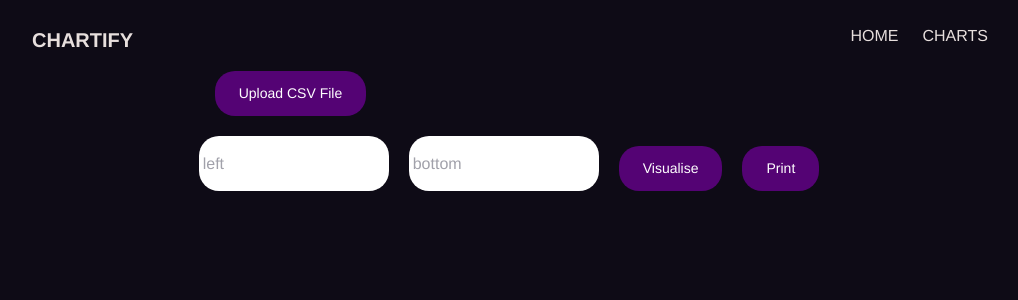
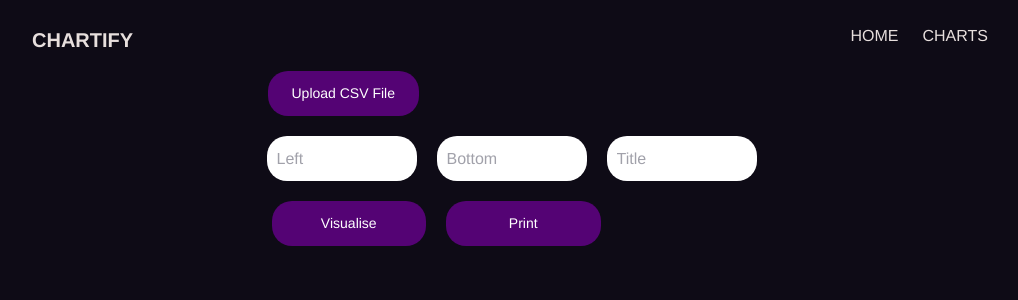
Before and after one commit to Lavish098/CsvDataVisualiser, a Vue app in the folder csvdatavisualiser/: page /barchart in a window 1280 px wide. Shown: the top 300 px of the page, without its empty margins (131-1149 px from the left). Built offline with nearby package versions, Linux system fonts and the light colour scheme; what vue-papa-parse would draw is missing.

Commit message:
csvdatavisualiser

```diff
--- a/csvdatavisualiser/src/assets/input.css
+++ b/csvdatavisualiser/src/assets/input.css
@@ -23,7 +23,7 @@
     display: none;
 }
 .upload-file span{
-    font-size: 12px;
+    font-size: 17px;
     margin-left: 16px;
     align-self: center;
 }
@@ -52,7 +52,6 @@
 }
 .datainput button{
   transition: 0.5s ease-in-out all;
-  margin-top: 10px;
   margin-left: 20px;
     width: 30%;
     font-size: 14px;
@@ -63,15 +62,22 @@
     background-color: rgb(84, 3, 116);
     text-decoration: none;
 }
+.datainput button:nth-child(1){
+  margin-top: 0;
+}
 .data-info{
     display: flex;
-    flex-direction: column;
-    margin-bottom: 32px;
+    flex-wrap: wrap;
+    margin-bottom: 20px;
 }
 @media screen and (min-width: 550px) {
   .data-info{
+    flex-wrap: nowrap;
     flex-direction: row;
     margin-top: 20px;
+  }
+  .datainput button{
+    margin-top: 0;
   }
 }
 @media screen and (min-width: 768px) {
@@ -85,13 +91,18 @@
   margin-left: 20px;
   margin-bottom: 10px;
 }
-.data-info input:nth-child(2){
-  margin-right: 20px;
+/* .data-info input:nth-child(2){
+  margin-right: 10px;
+  margin-left: 10px;
+  margin-bottom: 10px;
+} */
+.data-info input:nth-child(3){
+  margin-right: 10px;
   margin-left: 20px;
 }
 @media screen and (min-width: 550px) {
   .data-info input:nth-child(1){
-    margin-left: 0;
+    margin-left: 15px;
   margin-bottom: 0;
 }
 .data-info input:nth-child(2){
@@ -101,9 +112,10 @@
 }
 .data-info input{
   color: rgb(84, 3, 116);
-    width: 190px;
+    width: 150px;
+    height: 45px;
     transition: .5s ease-in-out;
-    padding: 10px 4px;
+    padding: 4px 10px;
     border: none;
     border-radius: 20px;
 }
--- a/csvdatavisualiser/src/components/Navigation.vue
+++ b/csvdatavisualiser/src/components/Navigation.vue
@@ -129,7 +129,7 @@ nav .branding{
     padding: 10px;
     width: 100%;
     text-transform: uppercase;
-    max-width: 350px;
+    max-width: 500px;
     display: flex;
     justify-content: center;
     align-items: center;
@@ -159,7 +159,7 @@ nav .branding{
     transition: all 1s ease;
 }
 .mobile-nav-enter{
-    transform: translateX(350px);
+    transform: translateX(450px);
 }
 .mobile-nav-leave{
     transform: translateX(0);
@@ -168,7 +168,7 @@ nav .branding{
     transform: translateX(0);
 }
 .mobile-nav-leave-to{
-    transform: translateX(350px);
+    transform: translateX(450px);
 }
 .btn-home .bar:nth-child(2) {
     opacity: 0;
--- a/csvdatavisualiser/src/views/BarChart.vue
+++ b/csvdatavisualiser/src/views/BarChart.vue
@@ -10,11 +10,11 @@
           <span>{{ this.fileName }}</span>
           </div>
           <div class="data-info">
-            <!-- <p>Input the name of the header you want to use for your horizontal line</p> -->
-            <input type="text" v-model="left" placeholder="left">
-
-              <!-- <p>Input the name of the header you want to use for your vertical line</p> -->
-              <input type="text" v-model="bottom" placeholder="bottom">
+            <input type="text" v-model="left" placeholder="Left">
+            <input type="text" v-model="bottom" placeholder="Bottom">
+            <input type="text" v-model="title" placeholder="Title">
+            </div>
+             <div>
               <button @click="getContent">Visualise</button>
               <button @click="printSection">Print</button>
             </div>
@@ -46,6 +46,7 @@ data(){
     chart:null,
     left:'',
     bottom:'',
+    title:'',
     fileName:''
   };
 },
@@ -190,7 +191,12 @@ return yScale(g[this.left]);
   .attr('y', margin / 2.4)
   .attr('transform', 'rotate(-90)')
   .attr('text-anchor', 'middle')
-  .text('age')
+  .text(() => {
+      if(this.left){
+          return this.left;
+      }
+    })
+    .style("font-size", 20)
 
 svg
   .append('text')
@@ -198,7 +204,12 @@ svg
   .attr('x', chart_width / 2 + margin)
   .attr('y', chart_height + margin * 1.7)
   .attr('text-anchor', 'middle')
-  .text()
+  .text(() => {
+      if(this.bottom){
+          return this.bottom;
+      }
+    })
+    .style("font-size", 20)
 
 svg
   .append('text')
@@ -206,7 +217,13 @@ svg
   .attr('x', chart_width / 2 + margin)
   .attr('y', 40)
   .attr('text-anchor', 'middle')
-  .text('Issues in the past 1 week')
+  .text(() => {
+      if(this.title){
+          return this.title;
+      }
+    })
+  .style("font-size", 30)
+
   console.log(this.contents);
   this.left = "";
   this.bottom = "";
--- a/csvdatavisualiser/src/views/Charts.vue
+++ b/csvdatavisualiser/src/views/Charts.vue
@@ -10,9 +10,9 @@
   <router-link class="chart" :to="{name: 'PieChart'}">
              <img src="../assets/newPieChart.jpg" alt="Pie Chart">
   </router-link>
-  <router-link class="chart" :to="{name: 'LineChart'}">
+  <!-- <router-link class="chart" :to="{name: 'LineChart'}">
              <img src="" alt="Line Chart">
-  </router-link>
+  </router-link> -->
   <router-link class="chart" :to="{name: 'DonutChart'}">
              <img src="../assets/newDonutChart.jpg" alt="Donut Chart">
   </router-link>
--- a/csvdatavisualiser/src/views/DonutChart.vue
+++ b/csvdatavisualiser/src/views/DonutChart.vue
@@ -13,6 +13,8 @@
             <input type="text" v-model="sector" placeholder="sector">
               <!-- <p>Input the name of the header you want to use for your vertical line</p> -->
               <input type="text" v-model="name" placeholder="name">
+              </div>
+              <div>
               <button @click="getContent">Visualise</button>
               <button @click="printSection">Print</button>
             </div>
--- a/csvdatavisualiser/src/views/PieChart.vue
+++ b/csvdatavisualiser/src/views/PieChart.vue
@@ -14,6 +14,8 @@
             <input type="text" v-model="sector" placeholder="sector">
               <!-- <p>Input the name of the header you want to use for your vertical line</p> -->
               <input type="text" v-model="name" placeholder="name">
+         </div>
+         <div>
               <button @click="getContent">Visualise</button>
               <button @click="printSection">Print</button>
             </div>
--- a/csvdatavisualiser/src/views/ScatterChart.vue
+++ b/csvdatavisualiser/src/views/ScatterChart.vue
@@ -12,10 +12,11 @@
           </div>
           <div class="data-info">
             <!-- <p>Input the name of the header you want to use for your horizontal line</p> -->
-            <input type="text" v-model="left" placeholder="left">
-
+            <input type="text" v-model="left" placeholder="Left">
               <!-- <p>Input the name of the header you want to use for your vertical line</p> -->
-              <input type="text" v-model="bottom" placeholder="bottom">
+            <input type="text" v-model="bottom" placeholder="Bottom">
+          </div>
+          <div>
               <button @click="getContent">Visualise</button>
               <button @click="printSection">Print</button>
             </div>
```
